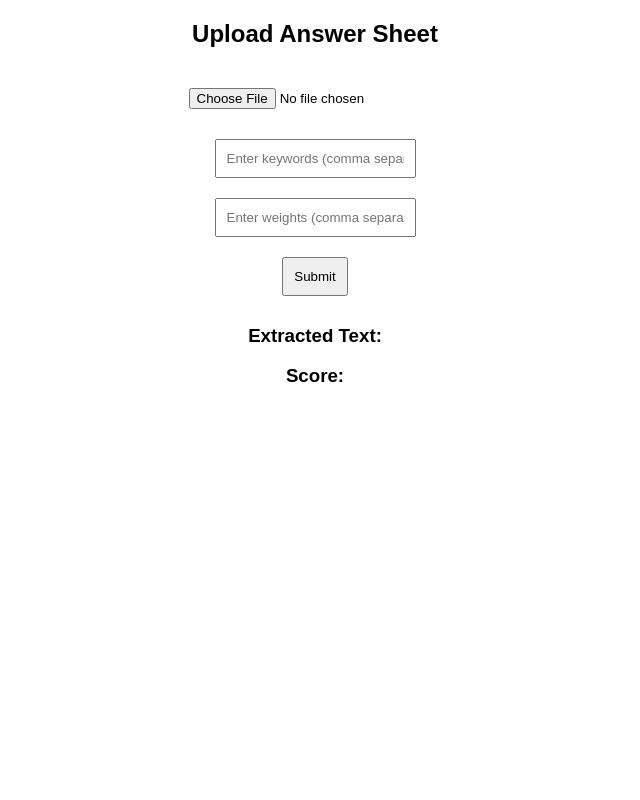
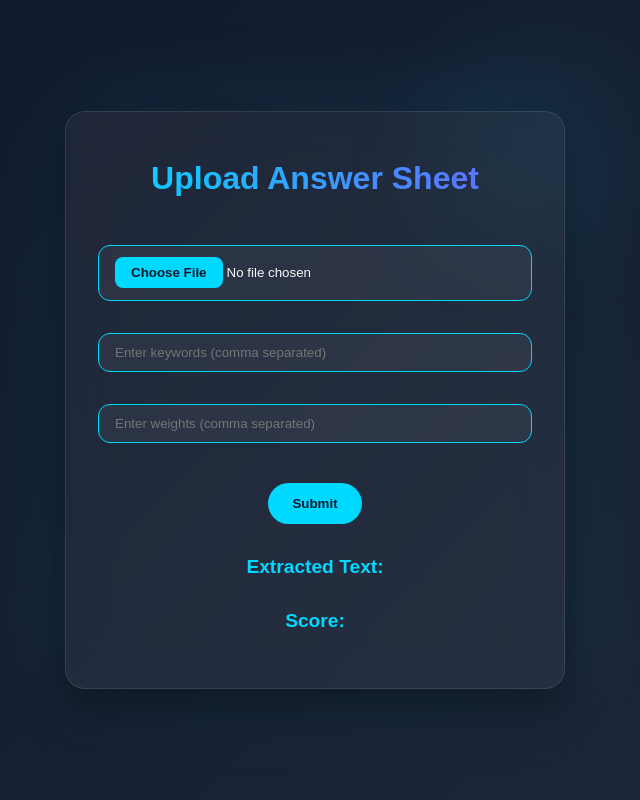
Before and after one commit to DysCreate/MarkMyPaper, a Flask app: page /upload.html in a window 1280 px wide. Shown: the whole page, without its empty margins (325-965 px from the left). Run offline with Flask 3, Linux system fonts and the light colour scheme.

Commit message:
Initialisation completed

```diff
--- a/app.py
+++ b/app.py
@@ -60,7 +60,6 @@ def serve_file(path):
         return render_template(path)
     return send_from_directory('static', path)
 
-# Routes
 @app.route('/api/register', methods=['POST'])
 def register():
     data = request.get_json()
@@ -182,16 +181,14 @@ def reset_password():
 
     return jsonify({'message': 'Password reset failed'}), 400
 
-@app.route('/upload', methods=['POST'])
-def upload_file():
-    processor = TrOCRProcessor.from_pretrained("microsoft/trocr-large-handwritten")
-    model = VisionEncoderDecoderModel.from_pretrained("microsoft/trocr-large-handwritten")
 
+processor = TrOCRProcessor.from_pretrained("microsoft/trocr-base-handwritten")
+model = VisionEncoderDecoderModel.from_pretrained("microsoft/trocr-base-handwritten")
 
 tokenizer = BertTokenizer.from_pretrained("bert-base-uncased")
 bert_model = BertForSequenceClassification.from_pretrained("bert-base-uncased", num_labels=1)
 
-def extract_text(image_bytes, processor, model):
+def extract_text(image_bytes):
     image = Image.open(io.BytesIO(image_bytes)).convert("RGB")
     pixel_values = processor(image, return_tensors="pt").pixel_values
     generated_ids = model.generate(pixel_values)
@@ -199,9 +196,6 @@ def extract_text(image_bytes, processor, model):
     return extracted_text
 
 def grade_answer(extracted_text, keywords, weights):
-    if not keywords or not weights or len(keywords) != len(weights):
-        raise ValueError("Keywords and weights must be non-empty and of the same length")
-
     tokens = tokenizer(extracted_text, return_tensors="pt", padding=True, truncation=True)
 
     score = 0
@@ -211,9 +205,9 @@ def grade_answer(extracted_text, keywords, weights):
 
     return score
 
-@app.route('/')
-def home():
-    return render_template('home.html')
+@app.route('/upload', methods=['GET'])
+def upload_form():
+    return render_template('index.html')
 
 @app.route('/upload', methods=['POST'])
 def upload():
@@ -222,24 +216,10 @@ def upload():
 
     file = request.files['file']
     image_bytes = file.read()
-    processor = TrOCRProcessor.from_pretrained("microsoft/trocr-large-handwritten")
-    model = VisionEncoderDecoderModel.from_pretrained("microsoft/trocr-large-handwritten")
-    extracted_text = extract_text(image_bytes, processor, model)
+    extracted_text = extract_text(image_bytes)
 
-    # Retrieve keywords and weights from JSON payload
-    data = request.get_json()
-    keywords = data.get('keywords', [])
-    weights = data.get('weights', [])
-
-    # Validate keywords and weights
-    if not keywords or not weights or len(keywords) != len(weights):
-        return jsonify({'error': 'Invalid keywords or weights'}), 400
-
-    # Convert weights to float
-    try:
-        weights = list(map(float, weights))
-    except ValueError:
-        return jsonify({'error': 'Weights must be numeric'}), 400
+    keywords = request.form.getlist('keywords')
+    weights = list(map(float, request.form.getlist('weights')))
 
     score = grade_answer(extracted_text, keywords, weights)
 
--- a/templates/upload.html
+++ b/templates/upload.html
@@ -1,24 +1,150 @@
 <!DOCTYPE html>
 <html lang="en">
 <head>
-    <meta charset="UTF-8">
-    <meta name="viewport" content="width=device-width, initial-scale=1.0">
+  <meta charset="UTF-8" />
+  <meta name="viewport" content="width=device-width, initial-scale=1.0"/>
   <title>Answer Sheet Grading</title>
   <style>
-        body { font-family: Arial, sans-serif; text-align: center; }
-        .container { width: 50%; margin: auto; }
-        input, button { margin: 10px; padding: 10px; }
+    * {
+      margin: 0;
+      padding: 0;
+      box-sizing: border-box;
+      font-family: 'Poppins', sans-serif;
+    }
+
+    :root {
+      --primary: #00d9ff;
+      --dark: #0f172a;
+      --light: #f8fafc;
+    }
+
+    body {
+      min-height: 100vh;
+      background: linear-gradient(135deg, var(--dark), #1e293b);
+      display: flex;
+      align-items: center;
+      justify-content: center;
+      color: var(--light);
+      padding: 2rem;
+    }
+
+    .upload-container {
+      background: rgba(255, 255, 255, 0.05);
+      border: 1px solid rgba(255, 255, 255, 0.1);
+      border-radius: 20px;
+      padding: 3rem 2rem;
+      backdrop-filter: blur(20px);
+      box-shadow: 0 20px 40px rgba(0, 0, 0, 0.4),
+                  0 0 100px rgba(0, 217, 255, 0.1);
+      max-width: 500px;
+      width: 100%;
+      text-align: center;
+      position: relative;
+    }
+
+    .upload-container h2 {
+      font-size: 2rem;
+      margin-bottom: 2rem;
+      background: linear-gradient(to right, var(--primary), #6c63ff);
+      -webkit-background-clip: text;
+      -webkit-text-fill-color: transparent;
+    }
+
+    input[type="file"],
+    input[type="text"] {
+      width: 100%;
+      margin: 1rem 0;
+      padding: 0.7rem 1rem;
+      border-radius: 12px;
+      border: 1px solid var(--primary);
+      background: rgba(255, 255, 255, 0.05);
+      color: var(--light);
+      outline: none;
+      transition: 0.3s;
+    }
+
+    input[type="file"]::file-selector-button {
+      padding: 0.5rem 1rem;
+      border: none;
+      background: var(--primary);
+      color: var(--dark);
+      font-weight: 600;
+      border-radius: 8px;
+      cursor: pointer;
+    }
+
+    input[type="text"]:focus {
+      border-color: #6c63ff;
+      box-shadow: 0 0 5px var(--primary);
+    }
+
+    button {
+      margin-top: 1.5rem;
+      background: var(--primary);
+      color: var(--dark);
+      padding: 0.8rem 1.5rem;
+      border: none;
+      border-radius: 50px;
+      font-weight: 600;
+      cursor: pointer;
+      transition: all 0.3s ease;
+    }
+
+    button:hover {
+      transform: translateY(-2px);
+      box-shadow: 0 5px 15px rgba(0, 217, 255, 0.3);
+    }
+
+    h3 {
+      margin-top: 2rem;
+      font-size: 1.2rem;
+      color: var(--primary);
+    }
+
+    p {
+      margin-top: 0.5rem;
+      color: var(--light);
+    }
+
+    .glow-ring {
+      position: absolute;
+      top: -40px;
+      right: -40px;
+      width: 150px;
+      height: 150px;
+      background: radial-gradient(circle, var(--primary), transparent);
+      filter: blur(70px);
+      opacity: 0.2;
+      border-radius: 50%;
+      animation: pulse 6s infinite ease-in-out;
+    }
+
+    @keyframes pulse {
+      0%, 100% {
+        transform: scale(1);
+        opacity: 0.2;
+      }
+      50% {
+        transform: scale(1.3);
+        opacity: 0.3;
+      }
+    }
   </style>
 </head>
 <body>
-    <div class="container">
+  <div class="upload-container">
+    <div class="glow-ring"></div>
     <h2>Upload Answer Sheet</h2>
-        <input type="file" id="fileInput" accept="image/*"><br>
-        <input type="text" id="keywords" placeholder="Enter keywords (comma separated)"><br>
-        <input type="text" id="weights" placeholder="Enter weights (comma separated)"><br>
+
+    <input type="file" id="fileInput" accept="image/*">
+    <input type="text" id="keywords" placeholder="Enter keywords (comma separated)">
+    <input type="text" id="weights" placeholder="Enter weights (comma separated)">
+
     <button onclick="uploadFile()">Submit</button>
+
     <h3>Extracted Text:</h3>
     <p id="extractedText"></p>
+
     <h3>Score:</h3>
     <p id="score"></p>
   </div>
```
Lines whose indentation alone changed are shown as unchanged.
